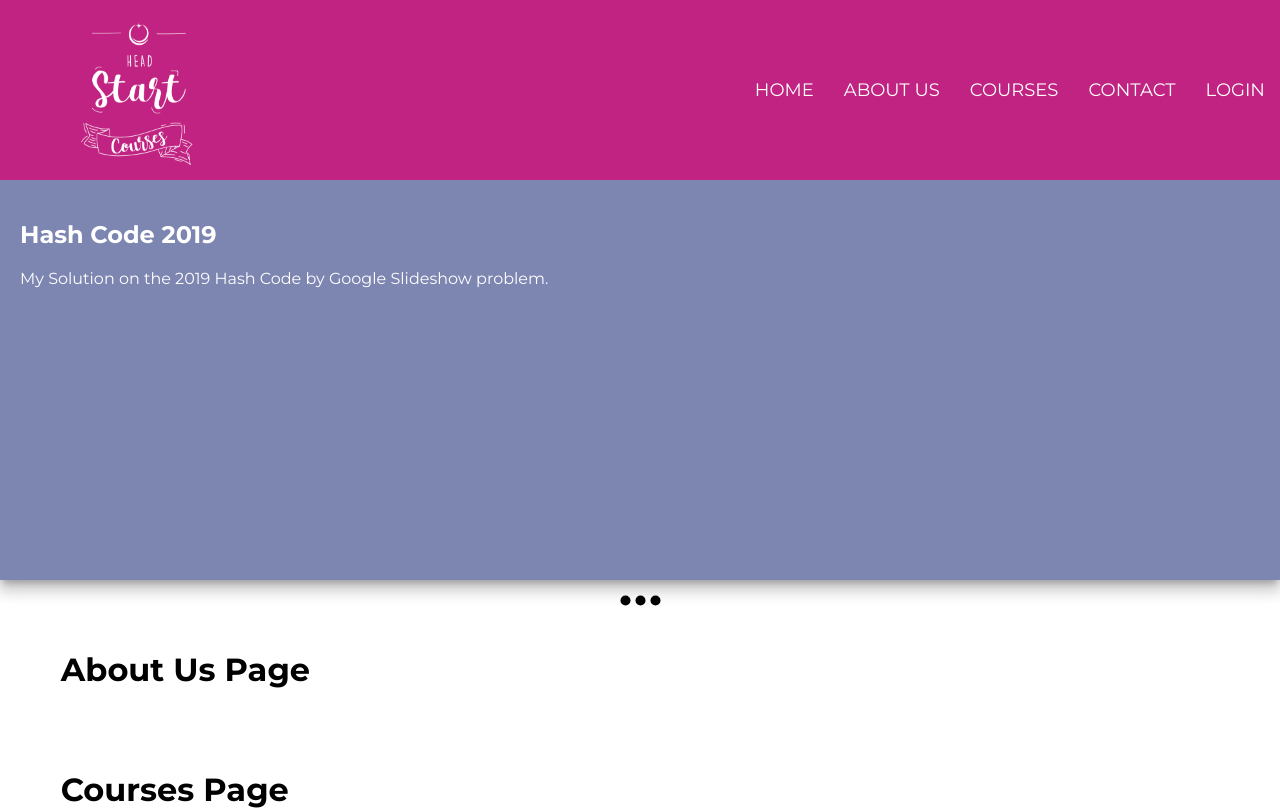
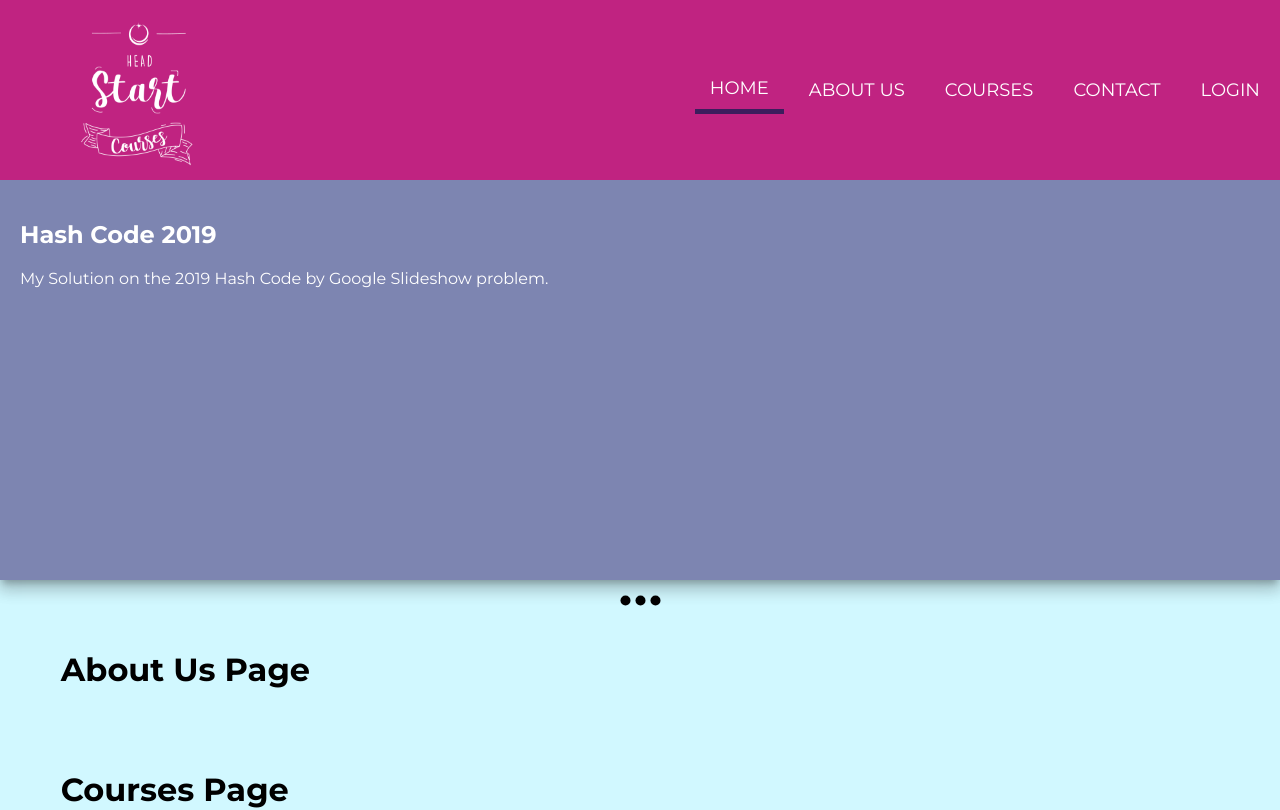
Before and after one commit to thalesleite/head-start-frontend, a React (Create React App) app: page / in a window 1280 px wide. Shown: the top 810 px of the page. Built offline with nearby package versions, Linux system fonts and the light colour scheme.

Commit message:
styled clicking mane navigation

```diff
--- a/src/App.scss
+++ b/src/App.scss
@@ -3,6 +3,7 @@
 body {
   font-family: 'Montserrat', sans-serif;
   padding-top: $size-header;
+  background-color: $color-blue;
 
   @media only screen and (max-width: 600px) {
     padding-top: 0px;
--- a/src/components/Header/Header.js
+++ b/src/components/Header/Header.js
@@ -1,30 +1,83 @@
-import React from 'react';
+import React, { useState } from 'react';
 
 import { Link } from 'react-router-dom';
 import Logo from '../../assets/head-start-branco.png';
 
 import './Header.scss';
 
+
 function Header() {
+    const [home, setHome] = useState(true);
+    const [about, setAbout] = useState(false);
+    const [courses, setCourses] = useState(false);
+    const [contact, setContact] = useState(false);
+    const [login, setLogin] = useState(false);
+
+    function setAllFalse() {
+        setHome(false);
+        setAbout(false);
+        setCourses(false);
+        setContact(false);
+        setLogin(false);
+    }
+
+    function setOption(option) {
+        setAllFalse();
+
+        if (option === 'home') {
+            setHome(true);
+        }
+        if (option === 'about') {
+            setAbout(true);
+        }
+        if (option === 'courses') {
+            setCourses(true);
+        }
+        if (option === 'contact') {
+            setContact(true);
+        }
+        if (option === 'login') {
+            setLogin(true);
+        }
+    }
+
     return (
         <div className="header">
             <Link className="logo-container" to="/">
                 <img src={Logo} alt="Head Start"/>
             </Link>
             <div className="options">
-            <Link className="option" to="/">
+                <Link
+                    className={`option ${home ? 'line-bottom' : ''}`}
+                    onClick={() => setOption('home')}
+                    to="/"
+                >
                     HOME
                 </Link>
-            <a className="option" href="/#about-us">
+                <a
+                    className={`option ${about ? 'line-bottom' : ''}`}
+                    onClick={() => setOption('about')}
+                    href="/#about-us"
+                >
                     ABOUT US
                 </a>
-            <a className="option" href="/#courses">
+                <a
+                    className={`option ${courses ? 'line-bottom' : ''}`}
+                    onClick={() => setOption('courses')}
+                    href="/#courses"
+                >
                     COURSES
                 </a>
-            <a className="option" href="/#contact">
+                <a
+                    className={`option ${contact ? 'line-bottom' : ''}`}
+                    onClick={() => setOption('contact')}
+                    href="/#contact">
                     CONTACT
                 </a>
-            <Link className="option" to="/login">
+                <Link
+                    className={`option ${login ? 'line-bottom' : ''}`}
+                    onClick={() => setOption('login')}
+                    to="/login">
                     LOGIN
                 </Link>
             </div>
--- a/src/components/Header/Header.scss
+++ b/src/components/Header/Header.scss
@@ -28,8 +28,13 @@
       font-size: 18px;
       font-weight: 500;
       padding: 10px 15px;
+      margin: 5px;
       cursor: pointer;
     }
+  }
+
+  .line-bottom {
+    border-bottom: solid 5px $color-purple;
   }
 
   @media only screen and (max-width: 600px)  {
```
Lines whose indentation alone changed are shown as unchanged.
